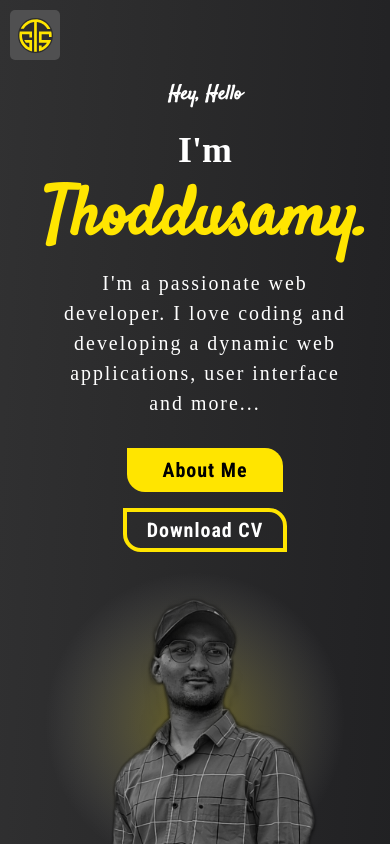
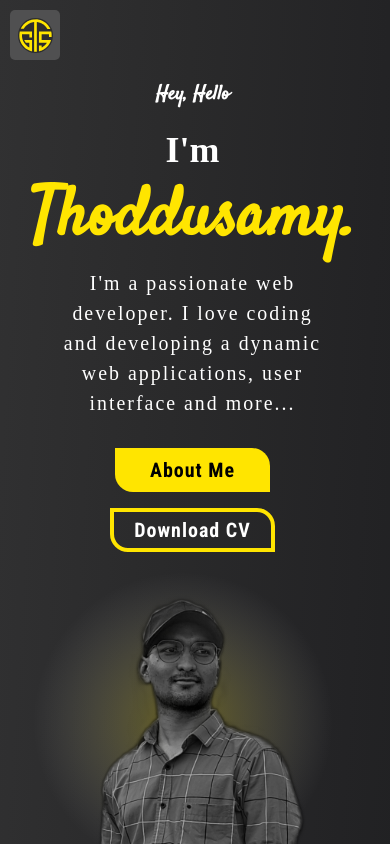
Before and after one commit to thoddusamy/Portfolio, a React (Create React App) app: page / in a window 390 px wide. Shown: the top 844 px of the page. Built offline with nearby package versions, Linux system fonts and the light colour scheme; a web font is replaced by a local one.

Commit message:
heropage changed

```diff
--- a/src/Components/HeroPage/HeroPage.css
+++ b/src/Components/HeroPage/HeroPage.css
@@ -187,7 +187,7 @@
         flex-direction: column;
         justify-content: center;
         align-items: center;
-        margin-left: 0;
+        margin: 0 25px 0 0;
     }
 
     .heropage__container>.heropage__leftside {
```
